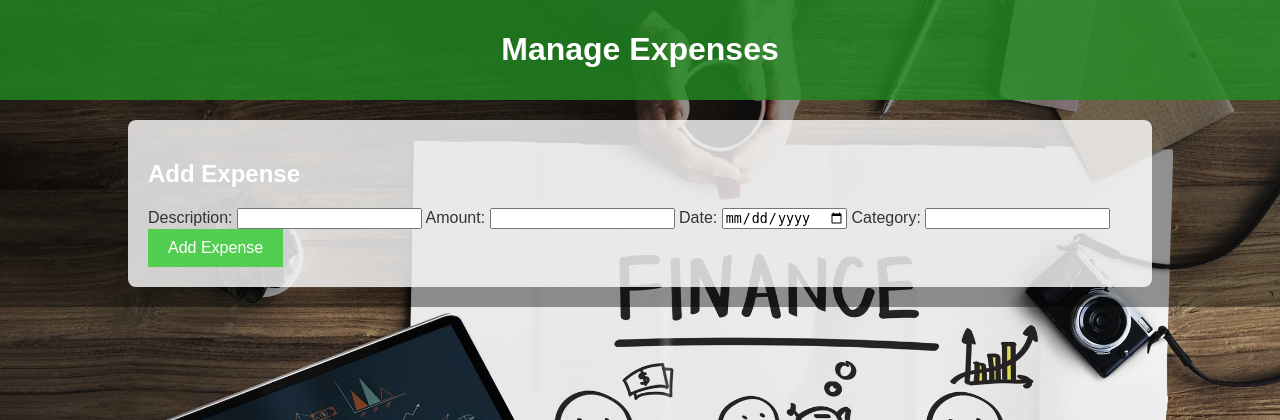
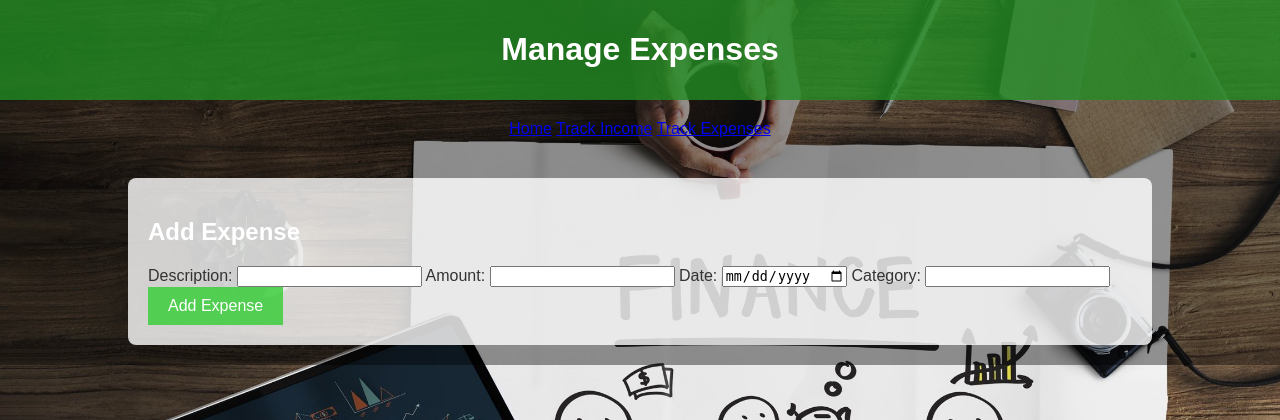
Before and after one commit to ditrungduong/personal-finance-web-app, a Flask app: template templates/expenses.html in a window 1280 px wide. Shown: the top 420 px of the page. Run offline with Flask 3, Linux system fonts and the light colour scheme; the template is opened without the code that fills it, so the values that code supplies are empty.

Commit message:
Update expenses.html

```diff
--- a/templates/expenses.html
+++ b/templates/expenses.html
@@ -8,6 +8,11 @@
     <header>
         <h1>Manage Expenses</h1>
     </header>
+    <nav>
+        <a href="/index.html">Home</a>
+        <a href="income.html">Track Income</a>
+        <a href="expenses.html">Track Expenses</a>
+    </nav>
     <div class="container">
         <section>
             <h2>Add Expense</h2>
```
